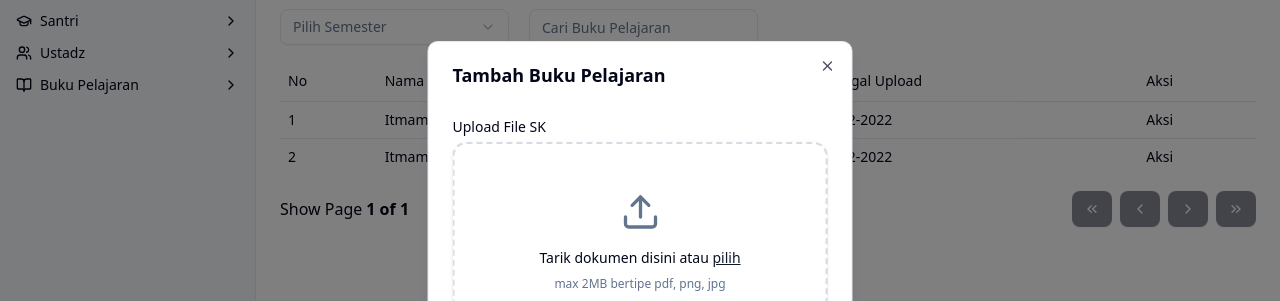
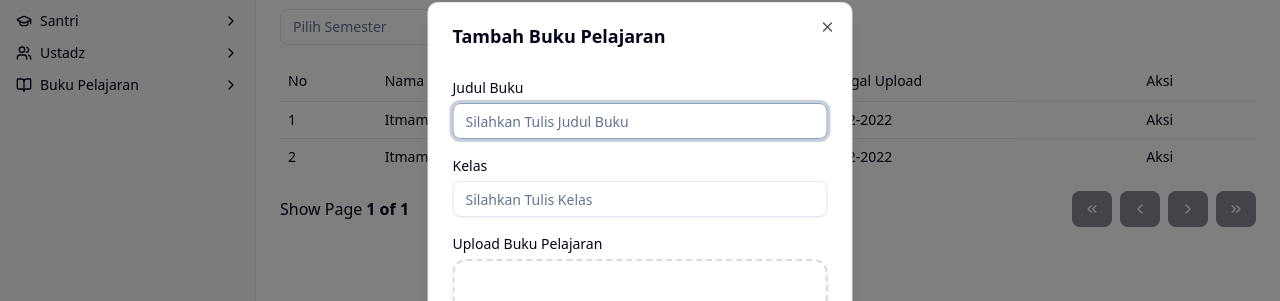
Before and after one commit to fahmiitmamul/darul-hikam-frontend, a Next.js app: page /buku-pelajaran in a window 1280 px wide. Both pictures are taken after a click on the button "TAMBAH BUKU PELAJARAN". Shown: the part 131-432 px from the top of the page. Built offline with nearby package versions, Linux system fonts and the light colour scheme; no server answers.

Commit message:
fix: update buku pelajaran

```diff
--- a/components/(buku-pelajaran)/modal-tambah-buku-pelajaran/page.jsx
+++ b/components/(buku-pelajaran)/modal-tambah-buku-pelajaran/page.jsx
@@ -61,10 +61,24 @@ export default function ModalTambahBukuPelajaran() {
                 onSubmit={dokumenForm.handleSubmit(onSubmit)}
                 className="flex flex-col gap-5 mt-5"
               >
-                <UploadBukuPelajaran
-                  fileUploadBukuPelajaran={fileUploadBukuPelajaran}
-                  setFileUploadBukuPelajaran={setFileUploadBukuPelajaran}
-                />
+                <div className="flex gap-5">
+                  <div className="w-full">
+                    <FormField
+                      control={dokumenForm.control}
+                      name="kelas"
+                      render={({ field }) => (
+                        <FormItem>
+                          <FormLabel>Judul Buku</FormLabel>
+                          <Input
+                            type="text"
+                            placeholder="Silahkan Tulis Judul Buku"
+                            {...field}
+                          />
+                        </FormItem>
+                      )}
+                    />
+                  </div>
+                </div>
 
                 <div className="flex gap-5">
                   <div className="w-full">
@@ -84,6 +98,11 @@ export default function ModalTambahBukuPelajaran() {
                     />
                   </div>
                 </div>
+
+                <UploadBukuPelajaran
+                  fileUploadBukuPelajaran={fileUploadBukuPelajaran}
+                  setFileUploadBukuPelajaran={setFileUploadBukuPelajaran}
+                />
               </form>
             </Form>
           </div>
--- a/components/upload-buku-pelajaran.jsx
+++ b/components/upload-buku-pelajaran.jsx
@@ -82,7 +82,7 @@ export default function UploadBukuPelajaran({
   return (
     <div className="w-full max-w-md space-y-4">
       <div className="space-y-2">
-        <Label htmlFor="pdf-upload">Upload File SK</Label>
+        <Label htmlFor="pdf-upload">Upload Buku Pelajaran</Label>
         <Card
           className={cn(
             "border-2 border-dashed transition-colors",
```
